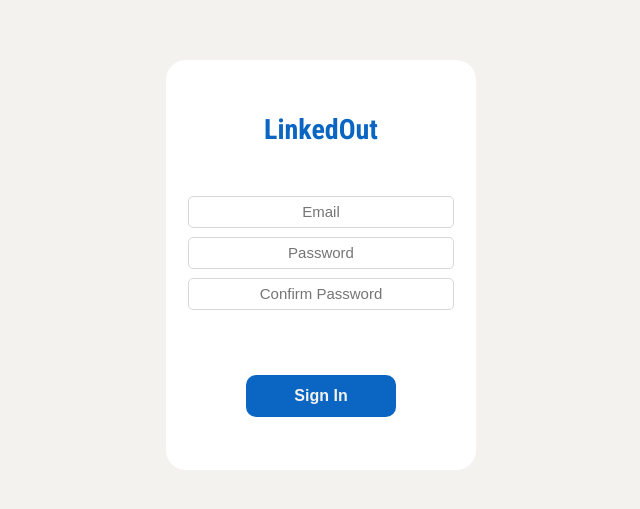
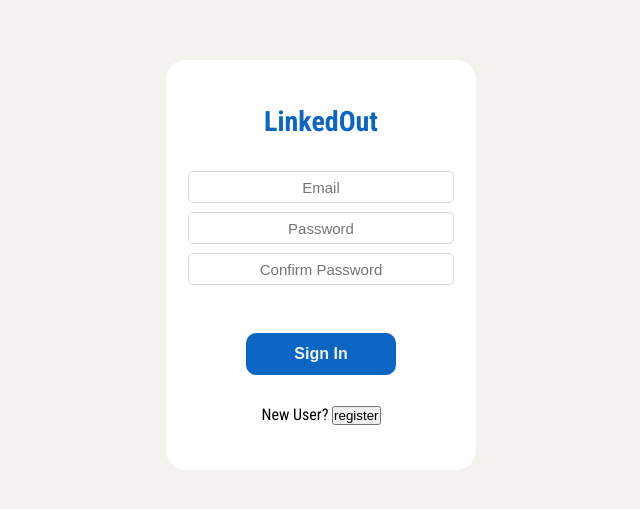
Before and after one commit to hassankhalil33/linkedin-clone-full, a React (Create React App) app in the folder frontend/: page / in a window 1280 px wide. Shown: the part 135-644 px from the top of the page, without its empty margins (319-959 px from the left). Built offline with nearby package versions, Linux system fonts and the light colour scheme.

Commit message:
Frontend <> Added Navigation Button to Registration

```diff
--- a/frontend/src/components/LoginForm.jsx
+++ b/frontend/src/components/LoginForm.jsx
@@ -1,8 +1,11 @@
 import React from "react";
 import Input from "./Input";
 import Button from "./Button";
+import { useNavigate } from "react-router-dom";
 
 function LoginForm() {
+  const navigate = useNavigate();
+
   return (
     <form className="login-form">
       <h3>LinkedOut</h3>
@@ -23,9 +26,12 @@
           placeholder={"Confirm Password"}
         />
       </div>
-      <Button
-        content={"Sign In"}
+      <Button content={"Sign In"} />
+      <p>New User? <Button
+        content={"register"}
+        onClick={() => navigate("/register")}
       />
+      </p>
     </form>
   )
 }
```
